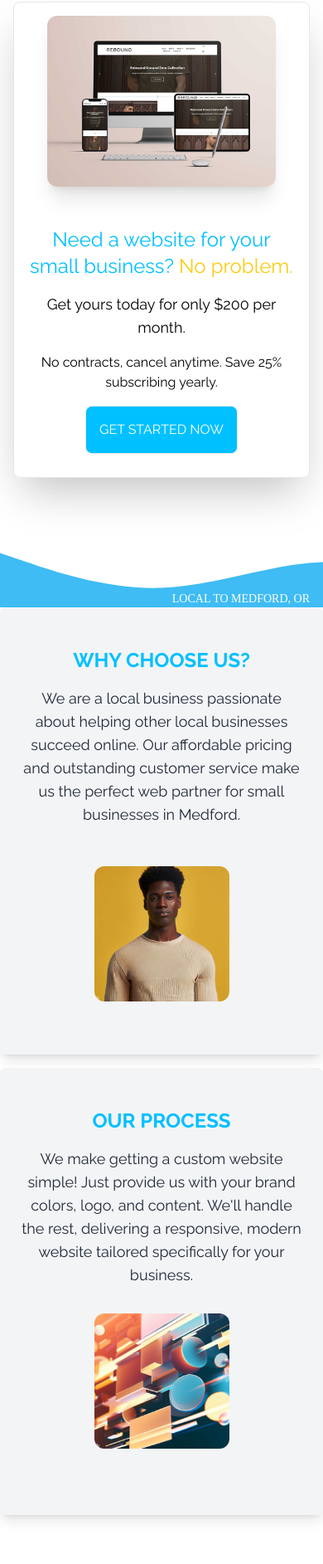
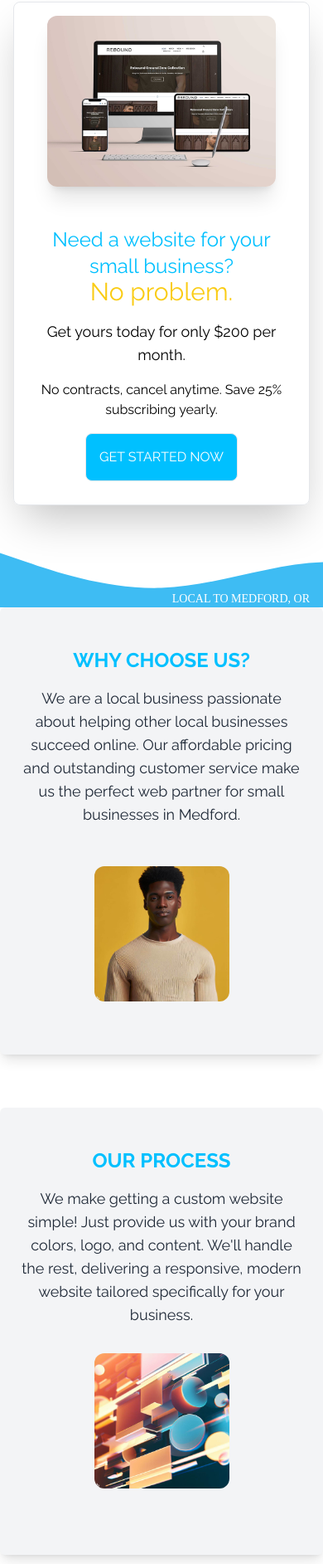
Before and after one commit to MonkeyCrumbs999/webwave-building, a website: page src/index.html in a window 390 px wide. Shown: the part 112-1997 px from the top of the page at 83% size. Drawn offline with nearby package versions, Linux system fonts and the light colour scheme; files that its build step writes are made by us from their sources; a web font is replaced by a local one.

Commit message:
fixed padding

```diff
--- a/bs-config.json
+++ b/bs-config.json
@@ -1,5 +1,6 @@
 {
   "server": {
     "baseDir": "./dist"
-  }
+  },
+  "files": ["./dist/**/*.*"]
 }
--- a/src/index.html
+++ b/src/index.html
@@ -171,7 +171,7 @@
               Need a website for your small business?
             </h1>
             <h2
-              class="inline-block text-2xl lg:text-5xl mt-3 text-yellow-400 mt-[-3px]">
+              class="inline-block text-3xl lg:text-5xl mt-3 text-yellow-400 mt-[-3px]">
               No problem.
             </h2>
 
@@ -253,7 +253,7 @@
 
     <!-- OUR PROCESS -->
     <div
-      class="flex flex-col-reverse md:flex-row gap-4 md:gap-8 justify-between items-center bg-gray-100 px-4 md:px-20 py-12 md:py-10 mt-4 md:mt-10 rounded-md shadow-lg transition-all duration-500 min-h-[400px]">
+      class="flex flex-col-reverse md:flex-row gap-4 md:gap-8 justify-between items-center bg-gray-100 px-4 md:px-20 py-12 md:py-10 mt-16 md:mt-10 rounded-md shadow-lg transition-all duration-500 min-h-[400px]">
       <div
         class="w-full md:w-1/2 flex justify-center items-center p-4 mb-4 md:mb-0">
         <img
```
Also changed, not shown: package.json (+9 -2 lines), 1 other file.
